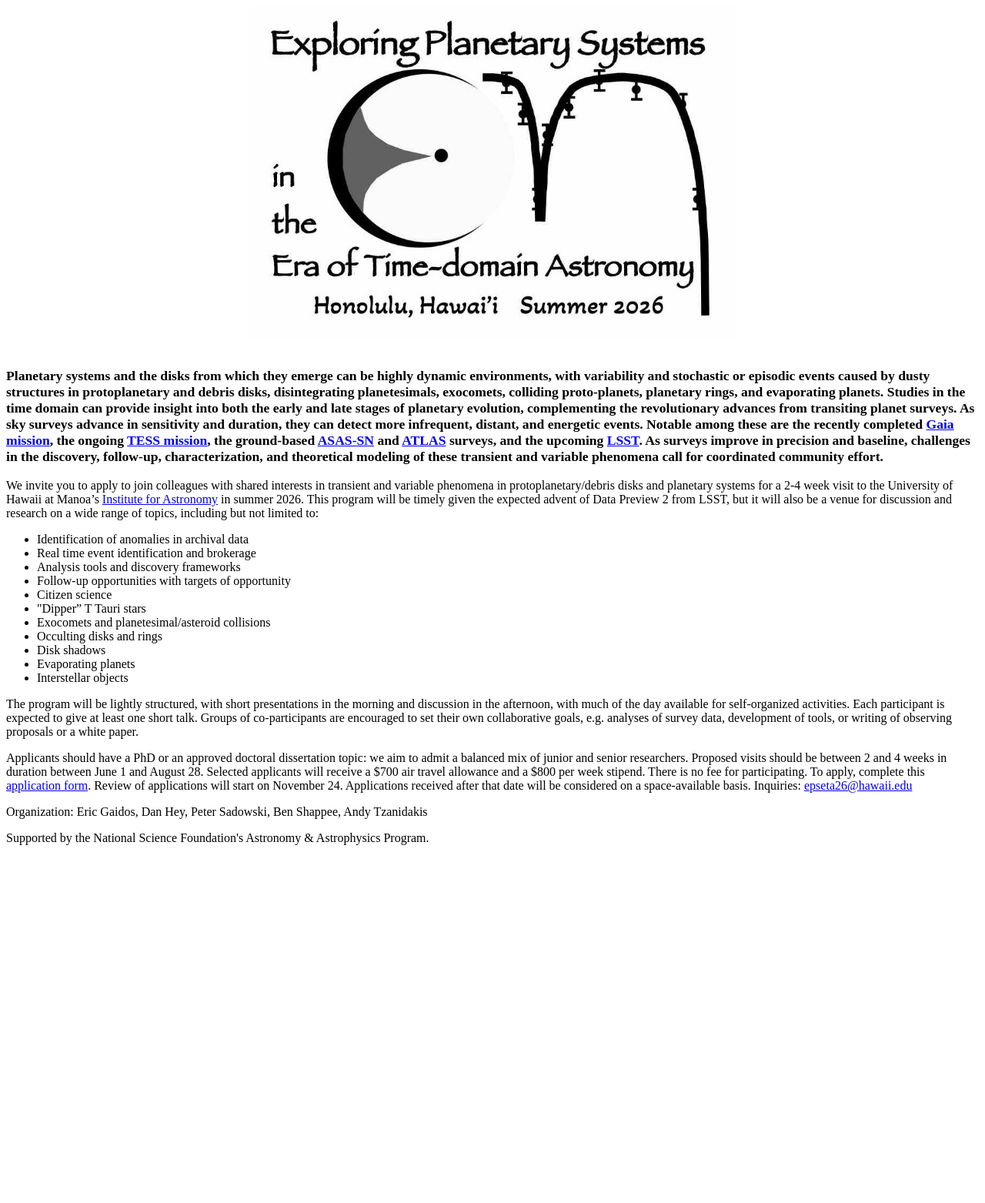
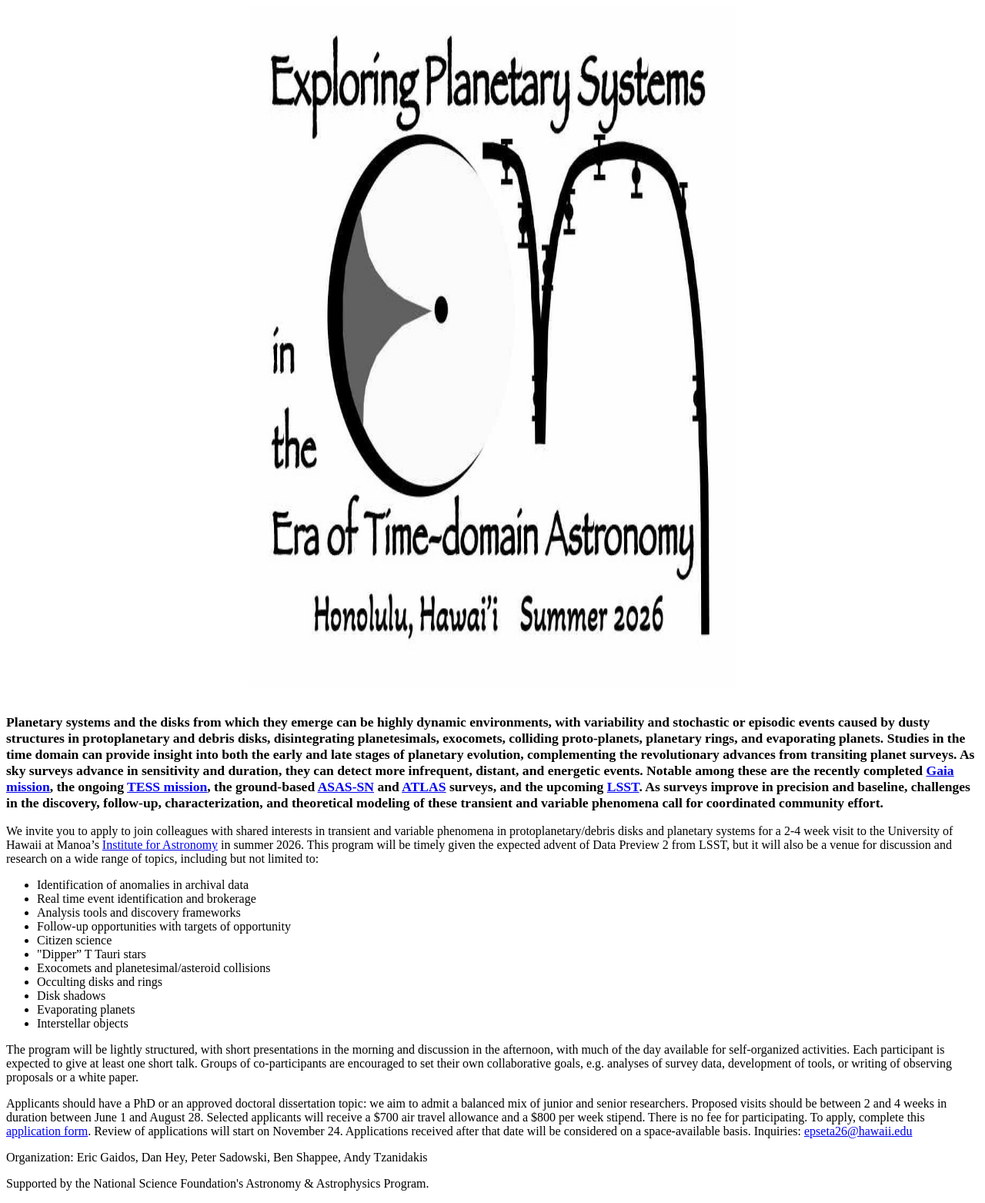
Before and after one commit to egaidos/egaidos.github.io, a Jekyll site: the page epseta26.html, which Jekyll copies as it is, in a window 1280 px wide. Shown: the whole page at 77% size. Built offline with Jekyll 4.4.1, drawn with Linux system fonts in a browser that asks for light colours; a style sheet for code colours, icons or effects is not loaded; before the commit the page ends 1114 px from its top, so only the background shows below that.

Commit message:
Update epseta26.html

```diff
--- a/epseta26.html
+++ b/epseta26.html
@@ -15,8 +15,8 @@
   width: 50%;
 }
 img {
-  width: 100%; /* Image will take 100% of its parent's width */
-  height: auto; /* Height will adjust proportionally */
+  width: auto; /* Image will take 100% of its parent's width */
+  height: 100%; /* Height will adjust proportionally */
 }
 </style>
 </head>
```
